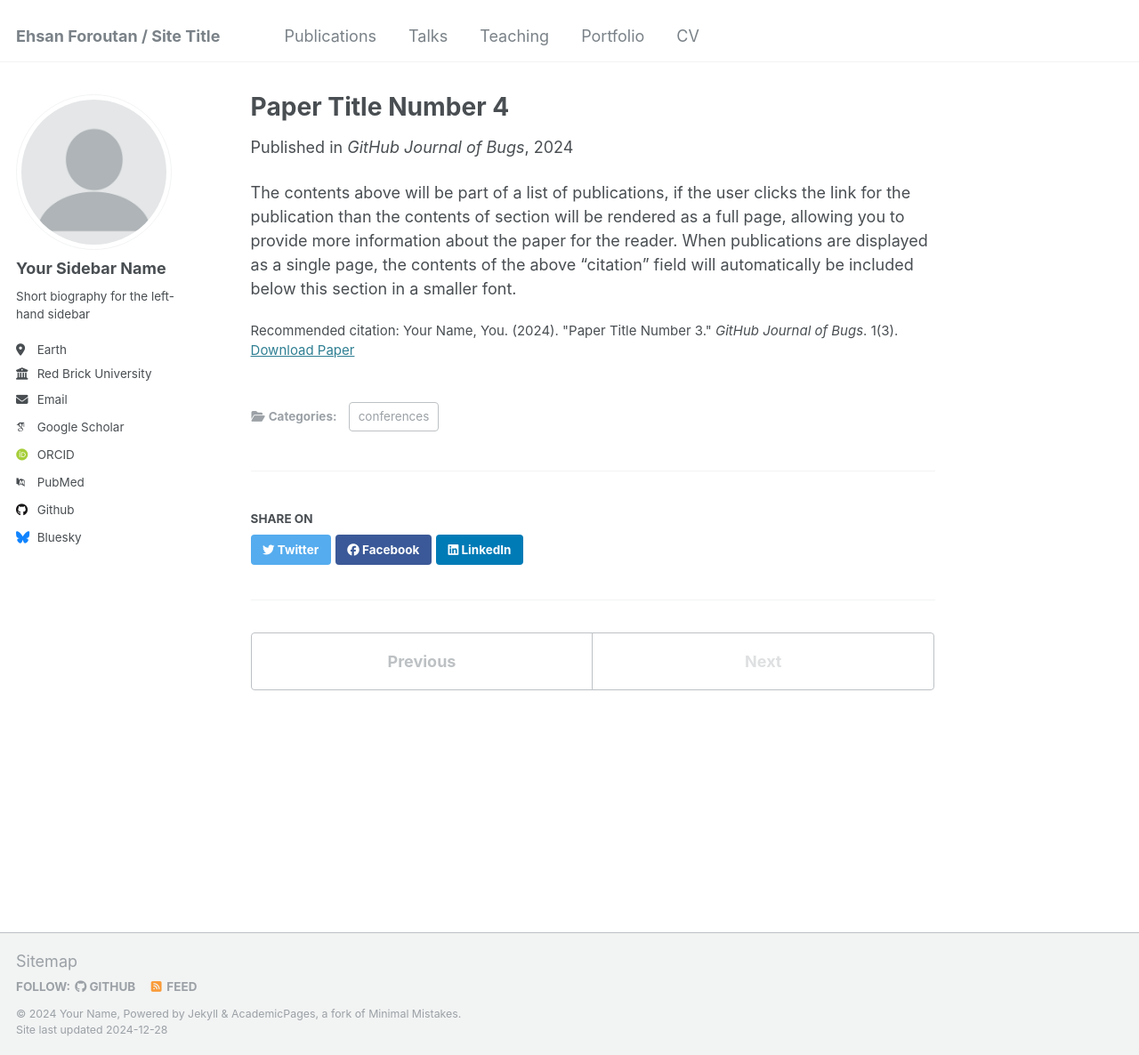
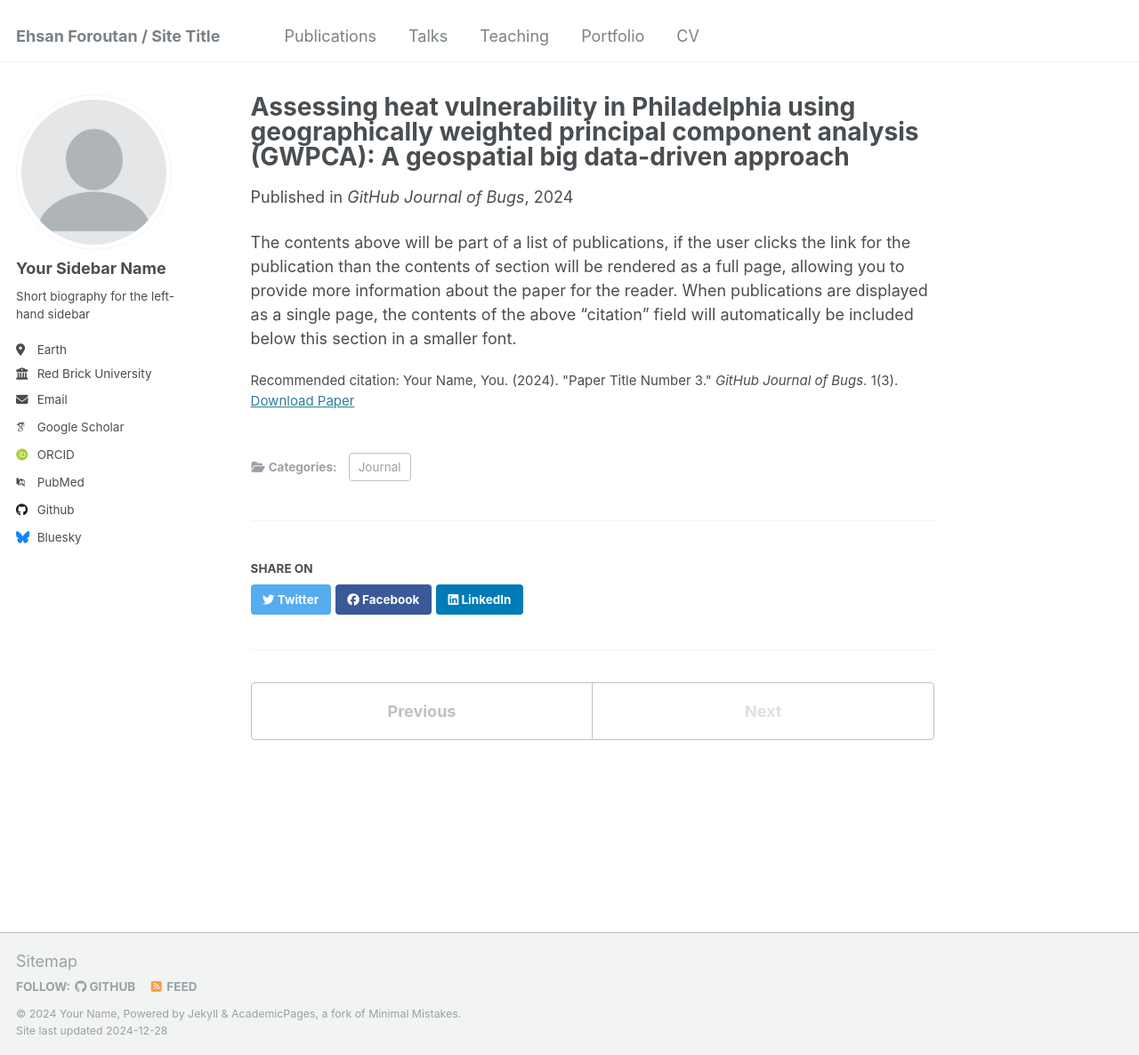
Before and after one commit to eforoutan/eforoutan.github.io, a Jekyll site: the page built from _publications/2024-02-17-paper-title-number-4.md, in a window 1280 px wide and 1186 px high. Shown: the whole window at 89% size. Built offline with Jekyll 4.4.1, drawn with Linux system fonts in a browser that asks for light colours; some web fonts are replaced.

Commit message:
Update 2024-02-17-paper-title-number-4.md

```diff
--- a/_publications/2024-02-17-paper-title-number-4.md
+++ b/_publications/2024-02-17-paper-title-number-4.md
@@ -1,12 +1,12 @@
 ---
-title: "Paper Title Number 4"
+title: "Assessing heat vulnerability in Philadelphia using geographically weighted principal component analysis (GWPCA): A geospatial big data-driven approach"
 collection: publications
-category: conferences
+category: Journal
 permalink: /publication/2024-02-17-paper-title-number-4
 excerpt: 'This paper is about fixing template issue #693.'
 date: 2024-02-17
 venue: 'GitHub Journal of Bugs'
-paperurl: 'http://academicpages.github.io/files/paper3.pdf'
+paperurl: 'https://www.sciencedirect.com/science/article/pii/S1569843224000074'
 citation: 'Your Name, You. (2024). &quot;Paper Title Number 3.&quot; <i>GitHub Journal of Bugs</i>. 1(3).'
 ---
 
```
